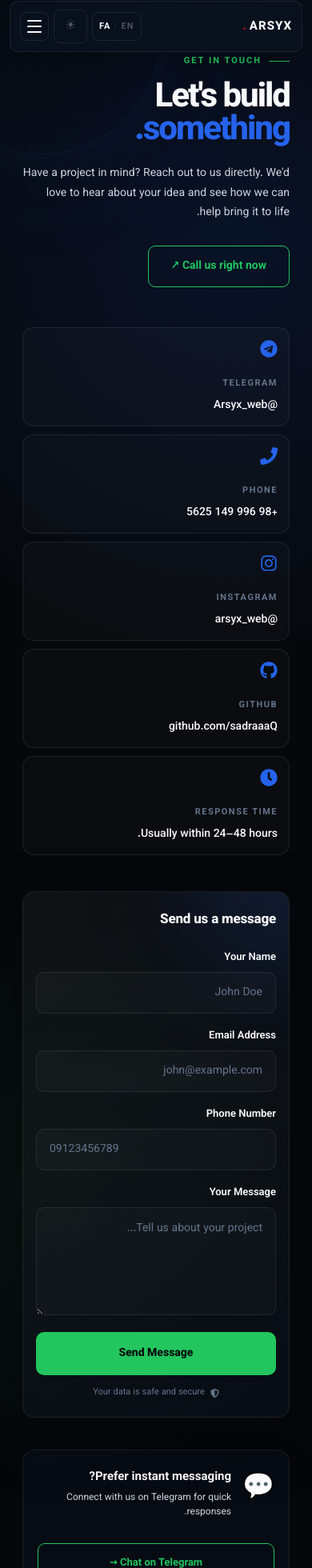
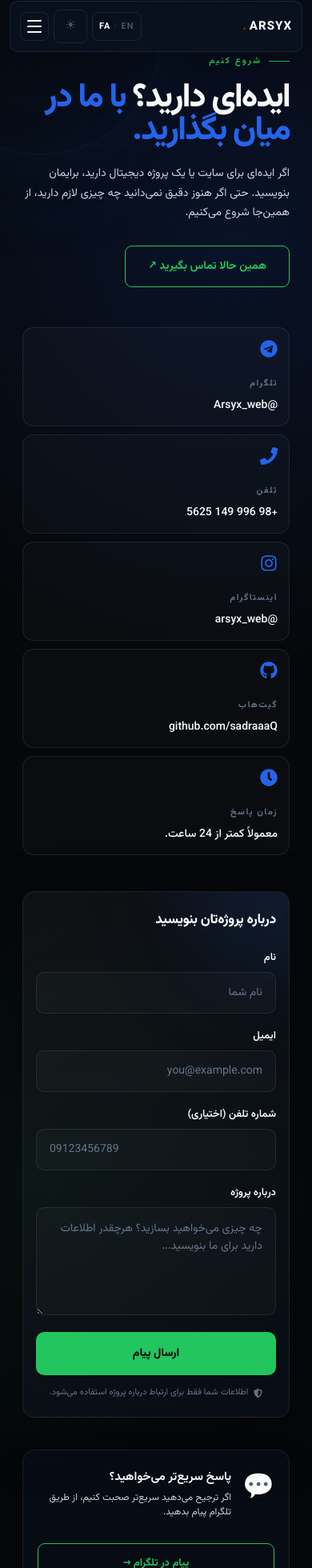
Before and after one commit to sadraaaQ/ArsyxWeb, a React (Vite) app: page /contact in a window 390 px wide. Shown: the part 9-1969 px from the top of the page at 80% size. Built offline with nearby package versions, Linux system fonts and the light colour scheme.

Commit message:
fix(contact): wire contact page to i18n, add honeypot, make phone optional

```diff
--- a/src/components/Contact.jsx
+++ b/src/components/Contact.jsx
@@ -7,13 +7,17 @@
   FaClock,
   FaShieldAlt,
 } from 'react-icons/fa';
+import { useLanguage } from '../hooks/useLanguage';
 
 function Contact() {
+  const { t } = useLanguage();
+
   const [formData, setFormData] = useState({
     name: '',
     email: '',
     phone: '',
     message: '',
+    company_website: '',
   });
 
   const [isSubmitting, setIsSubmitting] = useState(false);
@@ -22,7 +26,7 @@
   const contactItems = [
     {
       id: 'telegram',
-      label: 'TELEGRAM',
+      label: t('contact.telegram'),
       value: '@Arsyx_web',
       href: 'https://t.me/Arsyx_web',
       icon: <FaTelegram />,
@@ -30,7 +34,7 @@
     },
     {
       id: 'phone',
-      label: 'PHONE',
+      label: t('contact.phone'),
       value: '+98 996 149 5625',
       href: 'tel:+989961495625',
       icon: <FaPhone />,
@@ -38,7 +42,7 @@
     },
     {
       id: 'instagram',
-      label: 'INSTAGRAM',
+      label: t('contact.instagram'),
       value: '@arsyx_web',
       href: 'https://instagram.com/arsyx_web',
       icon: <FaInstagram />,
@@ -46,7 +50,7 @@
     },
     {
       id: 'github',
-      label: 'GITHUB',
+      label: t('contact.github'),
       value: 'github.com/sadraaaQ',
       href: 'https://github.com/sadraaaQ',
       icon: <FaGithub />,
@@ -54,8 +58,8 @@
     },
     {
       id: 'response',
-      label: 'RESPONSE TIME',
-      value: 'Usually within 24–48 hours.',
+      label: t('contact.responseTime'),
+      value: t('contact.responseValue'),
       icon: <FaClock />,
       external: false,
     },
@@ -119,8 +123,7 @@
 
       setFormStatus({
         type: 'success',
-        message:
-          "✨ Message sent successfully! We'll get back to you soon.",
+        message: t('contact.successMessage'),
       });
 
       setFormData({
@@ -128,6 +131,7 @@
         email: '',
         phone: '',
         message: '',
+        company_website: '',
       });
     } catch (error) {
       console.error(
@@ -137,8 +141,7 @@
 
       setFormStatus({
         type: 'error',
-        message:
-          '❌ Failed to send message. Please try again or contact us directly.',
+        message: t('contact.errorMessage'),
       });
     } finally {
       setIsSubmitting(false);
@@ -152,34 +155,30 @@
     >
       <div className="container">
 
-        {/* Header */}
         <div className="contact-header">
 
           <p className="contact-section-label">
-            GET IN TOUCH
+            {t('contact.label')}
           </p>
 
           <h1 className="contact-title">
-            Let's build <span>something.</span>
+            {t('contact.title')}{' '}
+            <span>{t('contact.titleHighlight')}</span>
           </h1>
 
           <p className="contact-description">
-            Have a project in mind? Reach out to us
-            directly. We'd love to hear about your
-            idea and see how we can help bring it
-            to life.
+            {t('contact.description')}
           </p>
 
           <a
             href="tel:+989961495625"
             className="contact-call"
           >
-            Call us right now ↗
+            {t('contact.callNow')} ↗
           </a>
 
         </div>
 
-        {/* Contact Information */}
         <div className="contact-info-grid">
 
           {contactItems.map((item) => (
@@ -215,11 +214,10 @@
 
         </div>
 
-        {/* Contact Form */}
         <div className="contact-form-wrapper">
 
           <h2 className="contact-form-title">
-            Send us a message
+            {t('contact.formTitle')}
           </h2>
 
           <form
@@ -228,11 +226,23 @@
             noValidate
           >
 
-            {/* Name */}
+            <div className="hp-field" aria-hidden="true">
+              <label htmlFor="company_website">Website</label>
+              <input
+                type="text"
+                id="company_website"
+                name="company_website"
+                value={formData.company_website}
+                onChange={handleChange}
+                tabIndex={-1}
+                autoComplete="off"
+              />
+            </div>
+
             <div className="form-group">
 
               <label htmlFor="name">
-                Your Name
+                {t('contact.nameLabel')}
               </label>
 
               <input
@@ -243,7 +253,7 @@
                 required
                 minLength={2}
                 maxLength={100}
-                placeholder="John Doe"
+                placeholder={t('contact.namePlaceholder')}
                 disabled={isSubmitting}
                 autoComplete="name"
                 aria-required="true"
@@ -251,11 +261,10 @@
 
             </div>
 
-            {/* Email */}
             <div className="form-group">
 
               <label htmlFor="email">
-                Email Address
+                {t('contact.emailLabel')}
               </label>
 
               <input
@@ -265,7 +274,7 @@
                 onChange={handleChange}
                 required
                 maxLength={254}
-                placeholder="john@example.com"
+                placeholder={t('contact.emailPlaceholder')}
                 disabled={isSubmitting}
                 autoComplete="email"
                 aria-required="true"
@@ -273,11 +282,10 @@
 
             </div>
 
-            {/* Phone */}
             <div className="form-group">
 
               <label htmlFor="phone">
-                Phone Number
+                {t('contact.phoneFieldLabel')}
               </label>
 
               <input
@@ -285,24 +293,21 @@
                 id="phone"
                 value={formData.phone}
                 onChange={handlePhoneChange}
-                required
                 inputMode="numeric"
                 pattern="[0-9]{5,20}"
                 minLength={5}
                 maxLength={20}
-                placeholder="09123456789"
+                placeholder={t('contact.phonePlaceholder')}
                 disabled={isSubmitting}
                 autoComplete="tel"
-                aria-required="true"
               />
 
             </div>
 
-            {/* Message */}
             <div className="form-group">
 
               <label htmlFor="message">
-                Your Message
+                {t('contact.messageLabel')}
               </label>
 
               <textarea
@@ -312,14 +317,13 @@
                 required
                 minLength={10}
                 maxLength={5000}
-                placeholder="Tell us about your project..."
+                placeholder={t('contact.messagePlaceholder')}
                 disabled={isSubmitting}
                 aria-required="true"
               />
 
             </div>
 
-            {/* Status */}
             {formStatus && (
               <div
                 className={`form-status ${formStatus.type}`}
@@ -330,31 +334,28 @@
               </div>
             )}
 
-            {/* Submit */}
             <button
               type="submit"
               className="contact-submit"
               disabled={isSubmitting}
             >
               {isSubmitting
-                ? 'Sending...'
-                : 'Send Message'}
+                ? t('contact.sending')
+                : t('contact.submit')}
             </button>
 
           </form>
 
-          {/* Security */}
           <div className="contact-security">
             <FaShieldAlt />
 
             <span>
-              Your data is safe and secure
+              {t('contact.security')}
             </span>
           </div>
 
         </div>
 
-        {/* Quick CTA */}
         <div className="contact-quick">
 
           <div className="contact-quick-content">
@@ -366,12 +367,11 @@
             <div>
 
               <h3 className="contact-quick-title">
-                Prefer instant messaging?
+                {t('contact.quickTitle')}
               </h3>
 
               <p className="contact-quick-text">
-                Connect with us on Telegram for
-                quick responses.
+                {t('contact.quickText')}
               </p>
 
             </div>
@@ -384,7 +384,7 @@
             rel="noopener noreferrer"
             className="contact-quick-button"
           >
-            Chat on Telegram →
+            {t('contact.quickButton')} →
           </a>
 
         </div>
```
